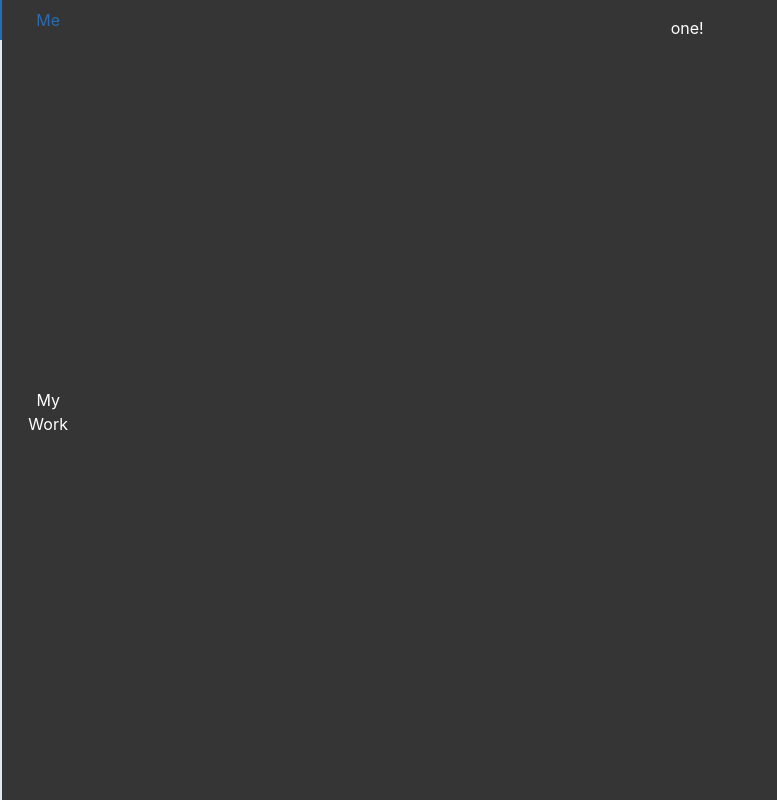
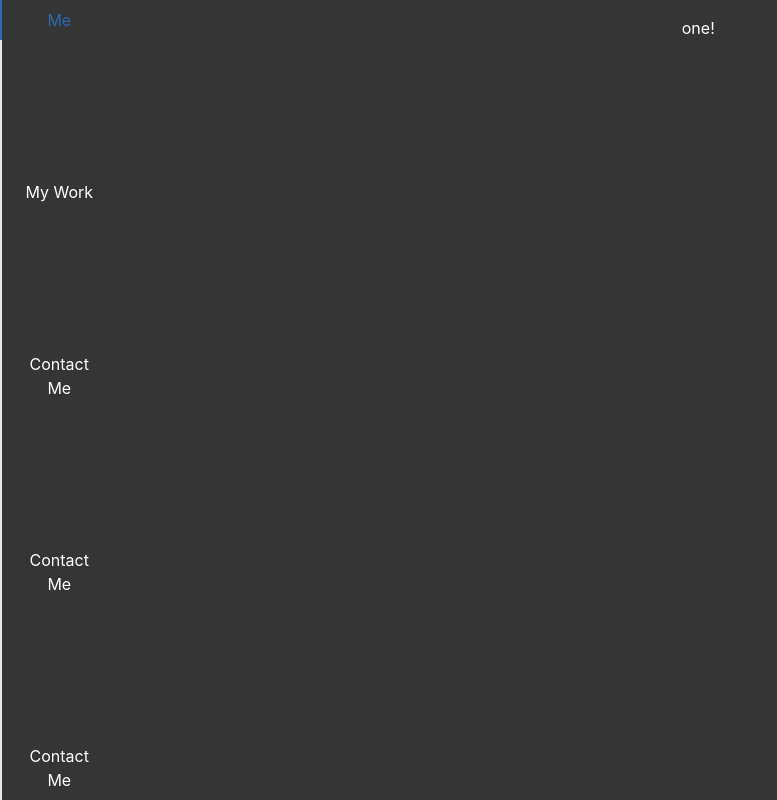
Before and after one commit to ishanyadav13290/my-portfolio, a React (Create React App) app: page / in a window 1280 px wide. Shown: the whole page, without its empty margins (0-777 px from the left). Built offline with nearby package versions, Linux system fonts and the light colour scheme.

Commit message:
some tabs added

```diff
--- a/src/Components/Navbar/Navbar.jsx
+++ b/src/Components/Navbar/Navbar.jsx
@@ -2,10 +2,12 @@ import { Tabs, TabList, TabPanels, Tab, TabPanel } from '@chakra-ui/react'
 export default function Navbar(){
     return <>
         <Tabs orientation='vertical' h={"100%"}>
-  <TabList display={"flex"} justifyContent={"space-between"}>
-    <Tab>Me</Tab>
+  <TabList w={"10%"} display={"flex"} justifyContent={"space-between"}>
+    <Tab >Me</Tab>
     <Tab>My Work</Tab>
-    <Tab></Tab>
+    <Tab>Contact Me</Tab>
+    <Tab>Contact Me</Tab>
+    <Tab>Contact Me</Tab>
   </TabList>
 
   <TabPanels>
@@ -18,6 +20,12 @@ export default function Navbar(){
     <TabPanel>
       <p>three!</p>
     </TabPanel>
+    <TabPanel>
+      <p>four!</p>
+    </TabPanel>
+    <TabPanel>
+      <p>five!</p>
+    </TabPanel>
   </TabPanels>
 </Tabs>
     </>
```
